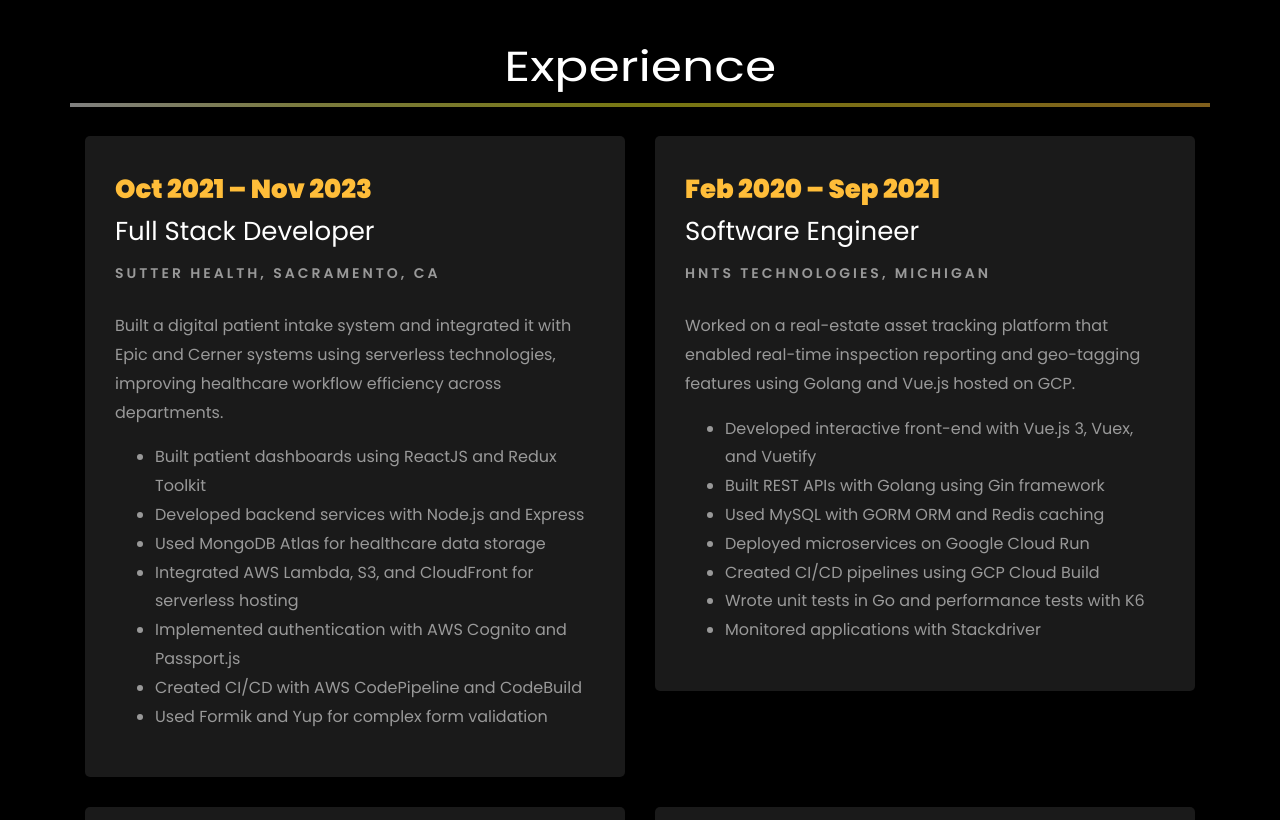
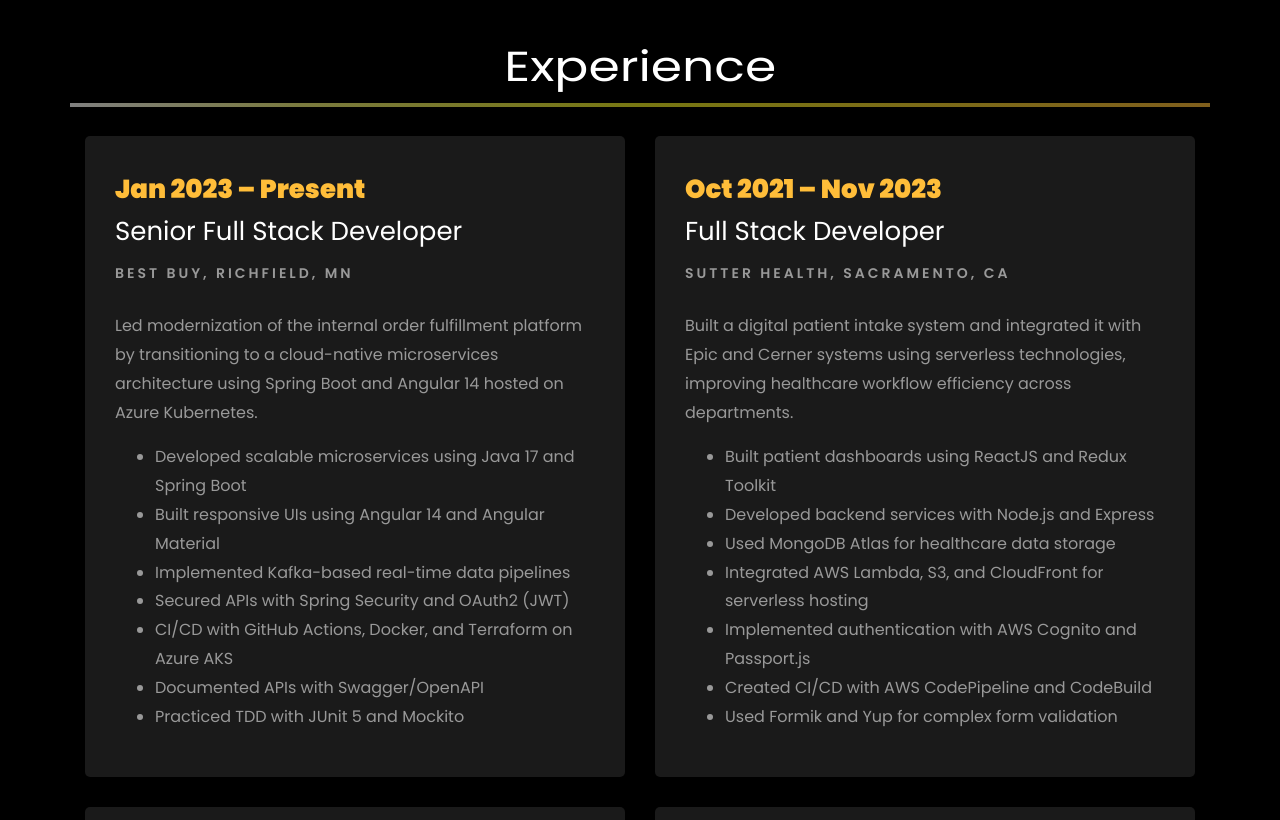
Before and after one commit to Srikarjb/srikartharala1310, a plain HTML site: page index.html in a window 1280 px wide. Shown: the part 1980-2800 px from the top of the page. Drawn offline with Linux system fonts and the light colour scheme; files whose address does not match are found by name.

Commit message:
Updated experience

```diff
--- a/index.html
+++ b/index.html
@@ -329,7 +329,25 @@
 
   <!-- Best Buy -->
   <div class="row">
-    <!-- Merkle -->
+    <div class="col-md-6">
+      <div class="resume-wrap ftco-animate">
+        <span class="date">Jan 2023 – Present</span>
+        <h2>Senior Full Stack Developer</h2>
+        <span class="position">Best Buy, Richfield, MN</span>
+        <p class="mt-4">Led modernization of the internal order fulfillment platform by transitioning to a cloud-native microservices architecture using Spring Boot and Angular 14 hosted on Azure Kubernetes.</p>
+        <ul>
+          <li>Developed scalable microservices using Java 17 and Spring Boot</li>
+          <li>Built responsive UIs using Angular 14 and Angular Material</li>
+          <li>Implemented Kafka-based real-time data pipelines</li>
+          <li>Secured APIs with Spring Security and OAuth2 (JWT)</li>
+          <li>CI/CD with GitHub Actions, Docker, and Terraform on Azure AKS</li>
+          <li>Documented APIs with Swagger/OpenAPI</li>
+          <li>Practiced TDD with JUnit 5 and Mockito</li>
+        </ul>
+      </div>
+    </div>
+
+    <!-- Sutter Health -->
     <div class="col-md-6">
       <div class="resume-wrap ftco-animate">
         <span class="date">Oct 2021 – Nov 2023</span>
```
